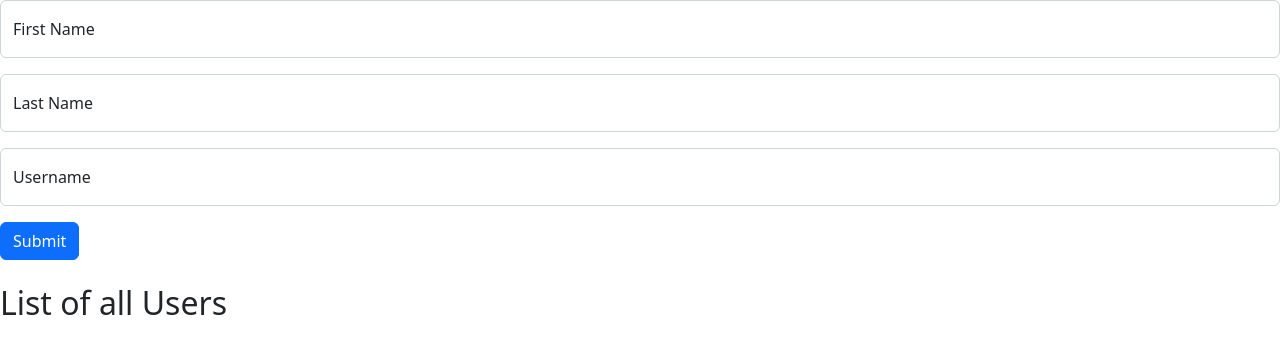
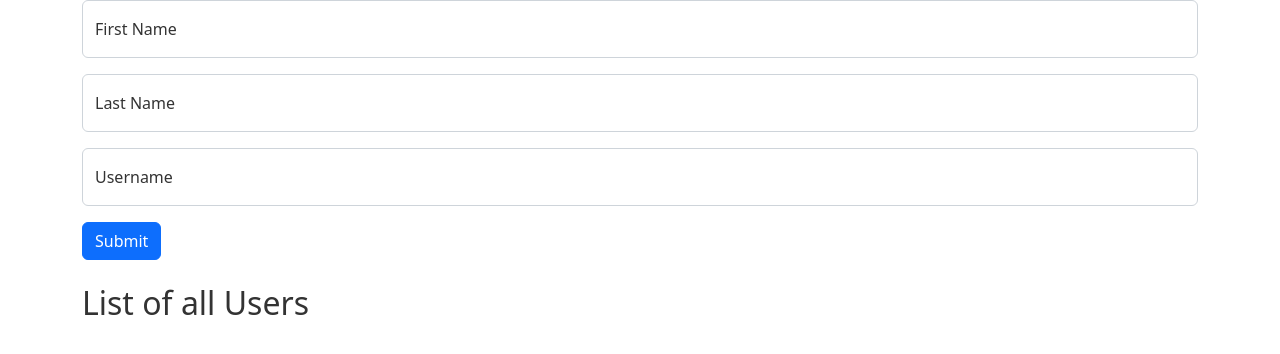
Before and after one commit to BalakayBishop/RCIGM_HW_2, a Flask app: template templates/index.html in a window 1280 px wide. Shown: the top 354 px of the page. Run offline with Flask 2, Linux system fonts and the light colour scheme; the template is opened without the code that fills it, so the values that code supplies are empty.

Commit message:
Local: changes made to index.html and styles.css for layout of the form and the style of the form

```diff
--- a/static/styles.css
+++ b/static/styles.css
@@ -0,0 +1,15 @@
+* {
+    margin: 0;
+    padding: 0;
+    color: #333333;
+}
+
+.container {
+    display: flex;
+    justify-content: center;
+    align-items: center;
+}
+
+.content {
+    width: 100%;
+}
--- a/templates/index.html
+++ b/templates/index.html
@@ -12,7 +12,9 @@
 	</head>
 	<body>
 
-		<div class="container-home">
+		<div class="container">
+			<div class="content">
+
 				<form method="post" action="#">
 					<div class="form-floating mb-3">
 					  <input type="email" name="firstName" class="form-control" id="floatingInput" placeholder="name@example.com">
@@ -43,5 +45,6 @@
 					{% endfor %}
 				</ul>
 			</div>
+		</div>
 	</body>
 </html>
```
Lines whose indentation alone changed are shown as unchanged.
